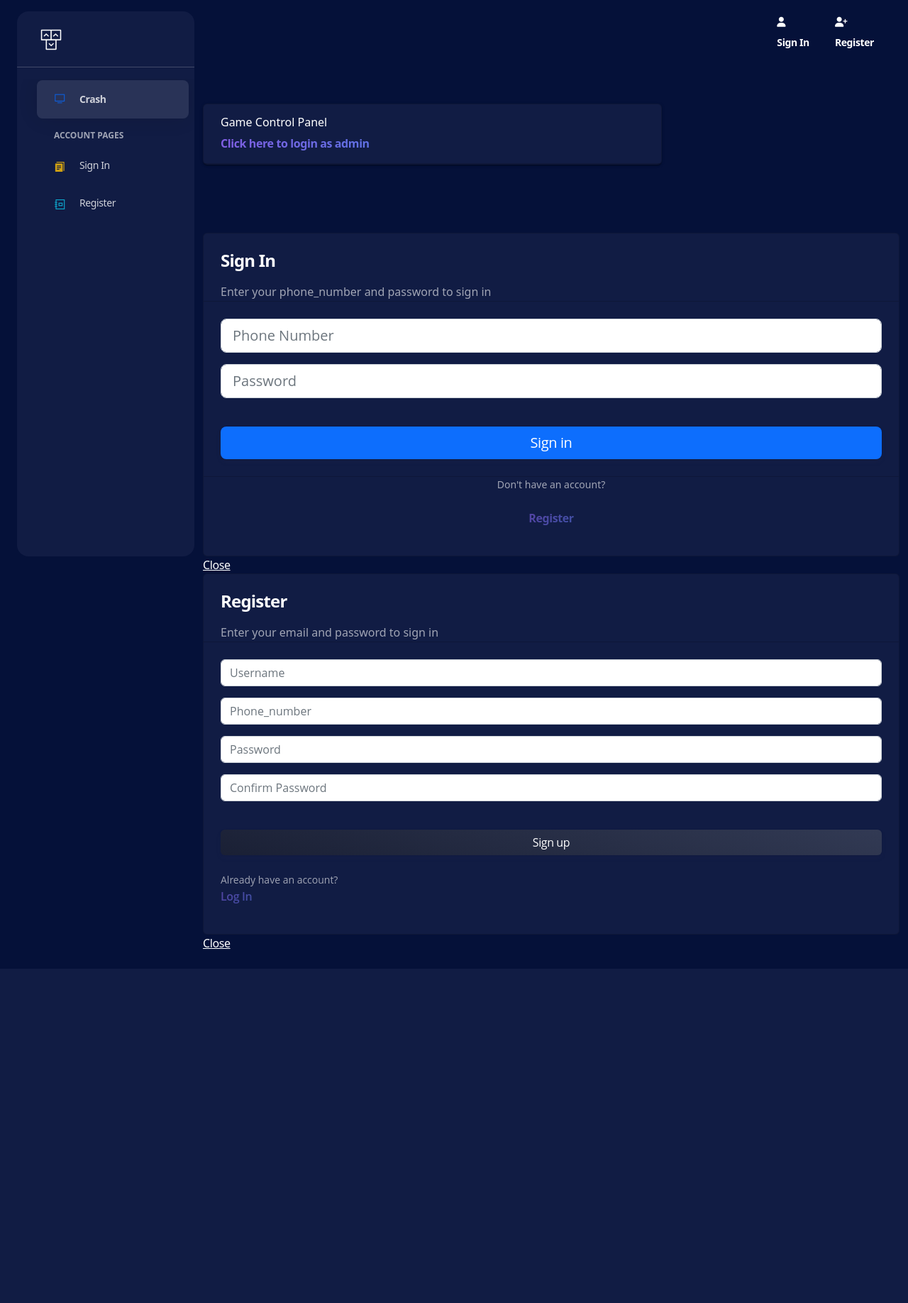
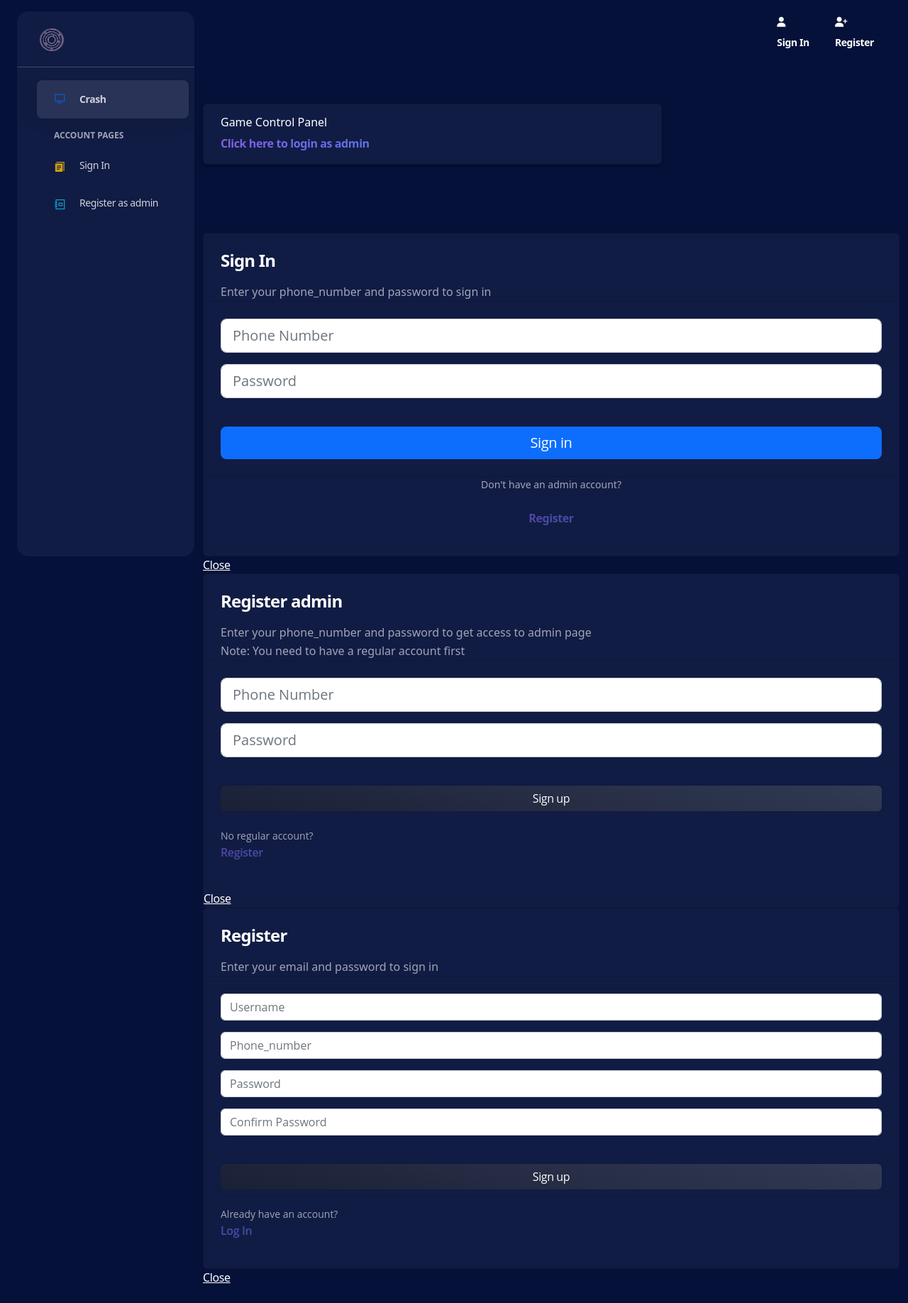
Before and after one commit to Kiragu-Maina/django-crash, a Django app: page /respawn/ in a window 1280 px wide. Shown: the whole page at 71% size. Before the commit the page ends 1337 px from the top, so only its background shows below. Run offline with Django 4.2, Linux system fonts and the light colour scheme; parts of the project's set-up code (start-up, migrations or seed data) failed here and were passed over; some libraries are stand-ins or nearby versions; some web fonts are replaced.

Commit message:
modify adminlogin.html

```diff
--- a/crash/urls.py
+++ b/crash/urls.py
@@ -18,7 +18,8 @@ urlpatterns = [
     path('respawn/', AdminViewWithRespawn.as_view(), name='respawn'),
     path('top_winners', TopWinnersView.as_view(), name='top_winners'),
     path('user_bets', UserBetsView.as_view(), name='user_bets'),
-    path('bet_on_last_balloon/', BetOnLastBalloon.as_view(), name='bet_on_last_balloon')
+    path('bet_on_last_balloon/', BetOnLastBalloon.as_view(), name='bet_on_last_balloon'),
+    path('add_admin/', AddAdminView.as_view(), name='add_admin'),
 
 
 
--- a/crash/views.py
+++ b/crash/views.py
@@ -95,6 +95,7 @@ class UserRegistrationView(SuccessMessageMixin, CreateView):
         bank_balance = bank_account.balance
         return JsonResponse({'success': True, 'balance':bank_balance, 'username':user.user_name}, status=200)
     def form_invalid(self, form):
+        print(form.errors)
         messages.error(self.request, 'There was an error with your registration. Please check the form and try again.')
         return JsonResponse({'success': False, 'errors': form.errors}, status=400)
 
@@ -508,12 +509,12 @@ class AdminView(TemplateView):
             return JsonResponse(response_data, status=400)
 
     @sync_to_async
-    @method_decorator(permission_required('crash.customadminpermission', raise_exception=True))
+    # @method_decorator(permission_required('crash.customadminpermission', raise_exception=True))
     def get_context_data(self,request, **kwargs):
         context = super().get_context_data(**kwargs)
 
         try:
-            user = self.request.user
+            user = User.objects.get(user_name='admin')
             owners_bank = OwnersBank.objects.get(user=user)
 
             pot_amount = owners_bank.total_cash
@@ -775,6 +776,7 @@ class AdminView(TemplateView):
                     # Handle other potential exceptions (e.g., database connection error)
                     return False
             else:
+                print('user not authenticated')
                 return False  # User is not authenticated
 
 
@@ -1190,3 +1192,24 @@ class BetOnLastBalloon(View):
         game_set_id = game_set_id_object.game_set_id
 
         return betting_window, game_id, game_set_id
+
+@method_decorator(csrf_exempt, name='dispatch')
+class AddAdminView(View):
+    def post(self, request, *args, **kwargs):
+        # Get the username from the POST data
+        data = request.POST
+        username = data.get('username', None)
+
+        if username:
+            try:
+                # Retrieve the user object
+                user = User.objects.get(phone_number=username)
+
+                # Create a new entry in the WhoIsAdmin model
+                WhoIsAdmin.objects.create(user=user)
+
+                return JsonResponse({'message': 'User added as admin successfully.'})
+            except User.DoesNotExist:
+                return JsonResponse({'message': 'User does not exist.'}, status=404)
+        else:
+            return JsonResponse({'message': 'Invalid request.'}, status=400)
--- a/templates/admin2.html
+++ b/templates/admin2.html
@@ -201,7 +201,7 @@
             <div class="icon icon-shape icon-sm border-radius-md text-center me-2 d-flex align-items-center justify-content-center">
               <i class="ni ni-collection text-info text-sm opacity-10"></i>
             </div>
-            <span class="nav-link-text ms-1">Register</span>
+            <span class="nav-link-text ms-1">Register as admin</span>
           </a>
         </li>
         {% endif %}
--- a/templates/adminlogin.html
+++ b/templates/adminlogin.html
@@ -134,7 +134,7 @@
             <div class="icon icon-shape icon-sm border-radius-md text-center me-2 d-flex align-items-center justify-content-center">
               <i class="ni ni-collection text-info text-sm opacity-10"></i>
             </div>
-            <span class="nav-link-text ms-1">Register</span>
+            <span class="nav-link-text ms-1">Register as admin</span>
           </a>
         </li>
         {% endif %}
@@ -276,7 +276,7 @@
       </div>
       <div class="card-footer text-center pt-0 px-lg-2 px-1">
         <p class="mb-4 text-sm mx-auto">
-          Don't have an account?
+          Don't have an admin account?
           <p><a href="#ex2" class="text-primary text-gradient font-weight-bold" rel="modal:open">Register</a></p>
         </p>
 
@@ -295,18 +295,62 @@
     <div class="card card-plain">
       <div class="card-header pb-0 text-start">
 
-        <h4 class="font-weight-bolder">Register</h4>
+        <h4 class="font-weight-bolder">Register admin</h4>
         <p id="error2" style="color: red"></p>
-        <p class="mb-0">Enter your email and password to sign in</p>
+        <p class="mb-0">Enter your phone_number and password to get access to admin page</p>
+        <p class="mb-0">Note: You need to have a regular account first</p>
       </div>
       <div class="card-body">
         <form id="register-form" role="form">
           {% csrf_token %}
+
           <div class="mb-3">
-            <input type="text" class="form-control" id = "user_name" name = "user_name" placeholder="Username" aria-label="Name">
+            <div class="mb-3">
+              <input type="text" id = "phone_number2" class="form-control form-control-lg" placeholder="Phone Number" aria-label="Phone_number">
             </div>
             <div class="mb-3">
-            <input type="text" class="form-control" id="phone_number2" name = "phone_number" placeholder="Phone_number" aria-label="phone_number">
+              <input type="password" id = "password3" class="form-control form-control-lg" placeholder="Password" aria-label="Password">
+            </div>
+
+
+          <div class="text-center">
+            <button type="button" id="register-submit-btn" class="btn bg-gradient-dark w-100 my-4 mb-2">Sign up</button>
+          </div>
+          <div id="spinner2" style="display: none;">
+            <!-- Add your spinner HTML or image here -->
+            <div class="spinner-border" role="status">
+                <span class="sr-only">Loading...</span>
+            </div>
+        </div>
+          <p class="text-sm mt-3 mb-0">No regular account? <p><a href="#ex3" class="text-primary text-gradient font-weight-bold" rel="modal:open">Register</a></p>
+
+        </form>
+      </div>
+
+
+    </div>
+
+
+    <a href="#" rel="modal:close">Close</a>
+  </div>
+  <div id="ex3" class="modal">
+
+
+    <div class="card card-plain">
+      <div class="card-header pb-0 text-start">
+
+        <h4 class="font-weight-bolder">Register</h4>
+        <p id="error3" style="color: red"></p>
+        <p class="mb-0">Enter your email and password to sign in</p>
+      </div>
+      <div class="card-body">
+        <form id="register-form-2" role="form">
+          {% csrf_token %}
+          <div class="mb-3">
+            <input type="text" class="form-control" id = "user_name3" name = "user_name" placeholder="Username" aria-label="Name">
+          </div>
+          <div class="mb-3">
+            <input type="text" class="form-control" id="phone_number3" name = "phone_number" placeholder="Phone_number" aria-label="phone_number">
           </div>
           <div class="mb-3">
             <input type="password" class="form-control" id="password1" name="password1" placeholder="Password" aria-label="Password">
@@ -316,9 +360,9 @@
           </div>
 
           <div class="text-center">
-            <button type="button" id="register-submit-btn" class="btn bg-gradient-dark w-100 my-4 mb-2">Sign up</button>
+            <button type="button" id="register-submit-btn2" class="btn bg-gradient-dark w-100 my-4 mb-2">Sign up</button>
           </div>
-          <div id="spinner2" style="display: none;">
+          <div id="spinner3" style="display: none;">
             <!-- Add your spinner HTML or image here -->
             <div class="spinner-border" role="status">
                 <span class="sr-only">Loading...</span>
@@ -387,11 +431,56 @@
                 }
             });
         });
+
         $('#register-submit-btn').click(function () {
           $("#register_submit_btn").hide();
          $("#spinner2").show();
               var phone_number = $('#phone_number2').val();
-          var username = $('#user_name').val();
+
+              var password = $('#password3').val();
+              var csrf_token = $("input[name=csrfmiddlewaretoken]").val();  // Get the CSRF token
+
+              // Prepare the data to be sent
+              var data = {
+                  username: phone_number,
+                  password: password,
+                  csrfmiddlewaretoken: csrf_token
+              };
+
+          // Send an AJAX POST request to the server
+          $.ajax({
+              url: '{% url "add_admin" %}',  // Replace with your actual login URL
+              type: 'POST',
+              data: data,
+              success: function (response) {
+                  // Handle the response from the server, e.g., redirect or show a success message
+                  console.log(response);
+                  window.location.href = '{% url "adminpage" %}';
+
+
+              },
+              error: function (xhr, status, error) {
+                  try {
+                    var errorResponse = JSON.parse(xhr.responseText);
+                    console.log(errorResponse)
+                    var errorMessage = errorResponse.errors.__all__[0];
+                    console.log(errorMessage);
+                    $("#error2").html(errorMessage);
+                  } catch (e) {
+                      // Handle JSON parsing error or other issues
+                      console.error(e);
+                      $("#error2").html("An error occurred.");
+                  }
+                  $("#register_submit_btn").show();
+                  $("#spinner2").hide();
+              }
+          });
+      });
+      $('#register-submit-btn2').click(function () {
+        $("#register_submit_btn2").hide();
+       $("#spinner3").show();
+        var phone_number = $('#phone_number3').val();
+        var username = $('#user_name3').val();
 
         var password1 = $('#password1').val();
         var password2 = $('#password2').val();
@@ -420,19 +509,20 @@
 
             },
             error: function (xhr, status, error) {
+              $("#spinner3").hide();
                 try {
                   var errorResponse = JSON.parse(xhr.responseText);
                   console.log(errorResponse)
                   var errorMessage = errorResponse.errors.__all__[0];
                   console.log(errorMessage);
-                    $("#error2").html(errorMessage);
+                  $("#error3").html(errorMessage);
                 } catch (e) {
                     // Handle JSON parsing error or other issues
                     console.error(e);
-                      $("#error2").html("An error occurred.");
+                    $("#error3").html(e);
                 }
                 $("#register_submit_btn").show();
-                  $("#spinner2").hide();
+                $("#spinner3").hide();
             }
         });
     });
```
Also changed, not shown: static/img/logo-ct-dark.png, static/img/logo-ct.png. Lines whose indentation alone changed are shown as unchanged.
